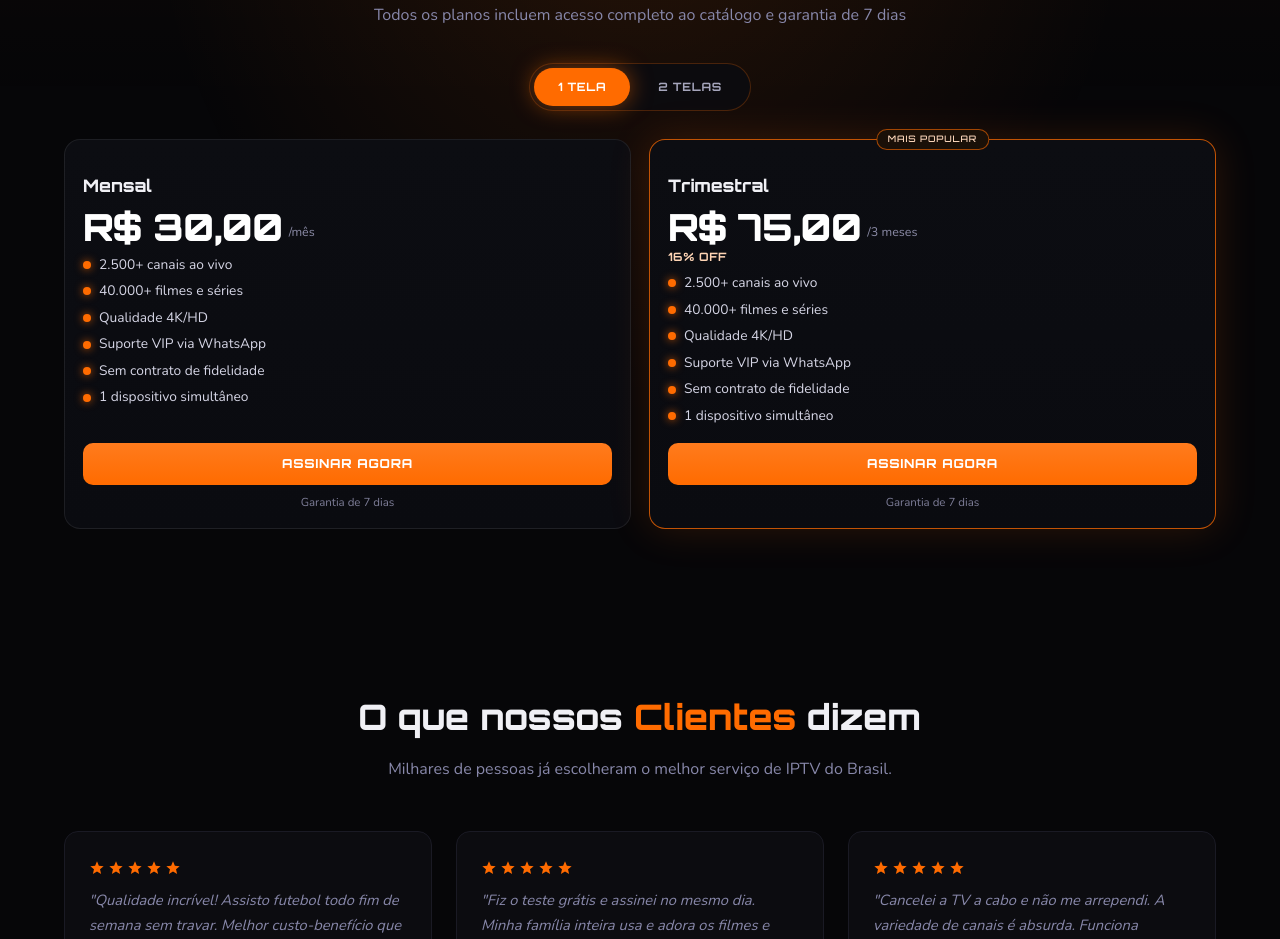
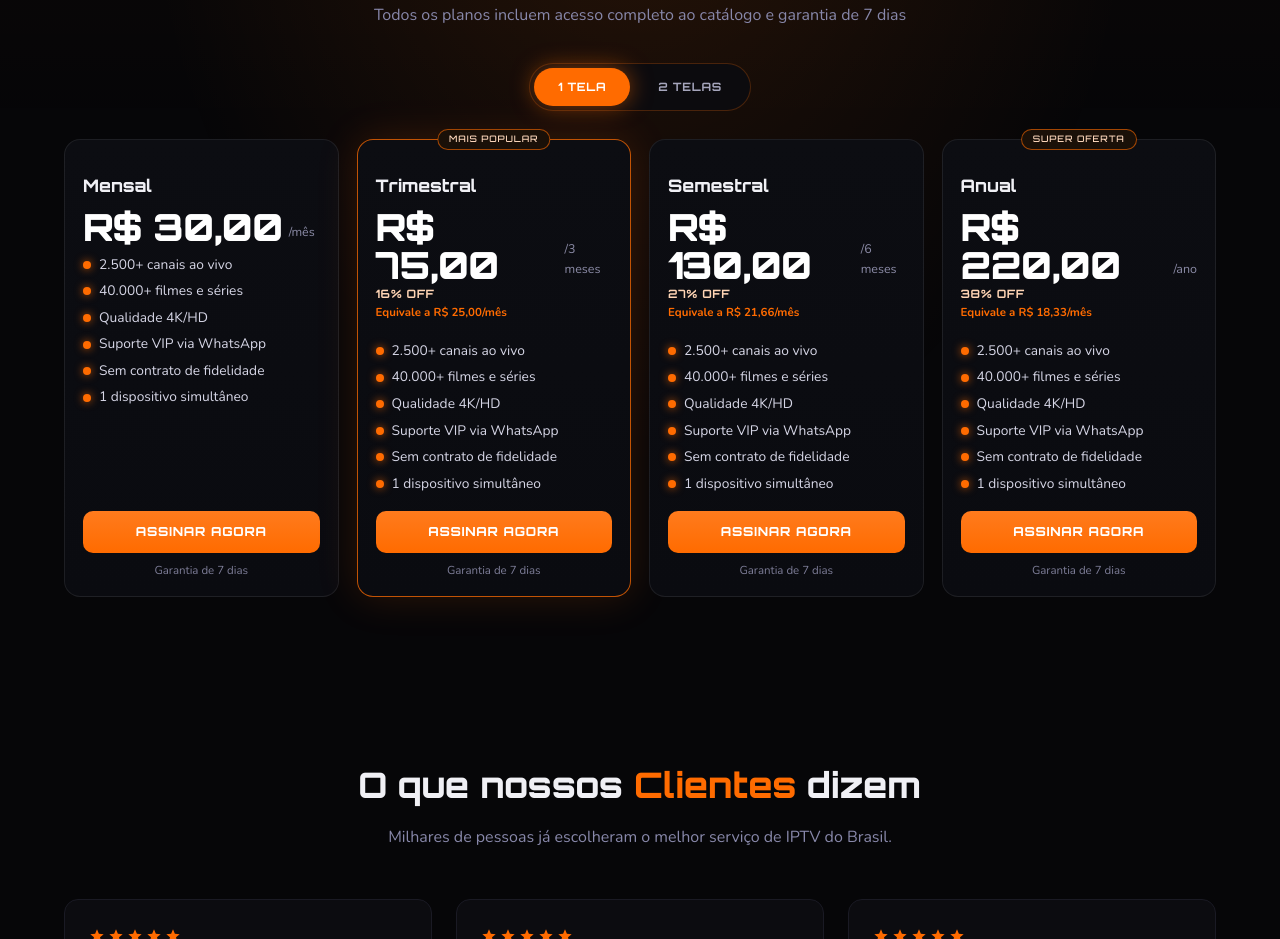
Before and after one commit to ofertasklik-commits/CineTV, a Next.js app: page / in a window 1280 px wide. Shown: the part 3880-4819 px from the top of the page. Built offline with nearby package versions, Linux system fonts and the light colour scheme.

Commit message:
fix: resolve erro de tipo no build e restaura grade completa de 4 planos

```diff
--- a/src/app/page.tsx
+++ b/src/app/page.tsx
@@ -544,6 +544,7 @@ export default function Home() {
                   period: '/mês',
                   oneScreenPrice: '30,00',
                   twoScreensPrice: '50,00',
+                  monthlyText: '',
                 },
                 {
                   name: 'Trimestral',
@@ -553,6 +554,24 @@ export default function Home() {
                   discountText: screensCount === 1 ? '16% OFF' : '',
                   badge: 'Mais Popular',
                   featured: true,
+                  monthlyText: 'Equivale a R$ 25,00/mês',
+                },
+                {
+                  name: 'Semestral',
+                  period: '/6 meses',
+                  oneScreenPrice: '130,00',
+                  twoScreensPrice: '240,00',
+                  discountText: screensCount === 1 ? '27% OFF' : '',
+                  monthlyText: 'Equivale a R$ 21,66/mês',
+                },
+                {
+                  name: 'Anual',
+                  period: '/ano',
+                  oneScreenPrice: '220,00',
+                  twoScreensPrice: '400,00',
+                  discountText: screensCount === 1 ? '38% OFF' : '',
+                  badge: 'Super Oferta',
+                  monthlyText: 'Equivale a R$ 18,33/mês',
                 },
               ];
 
```
